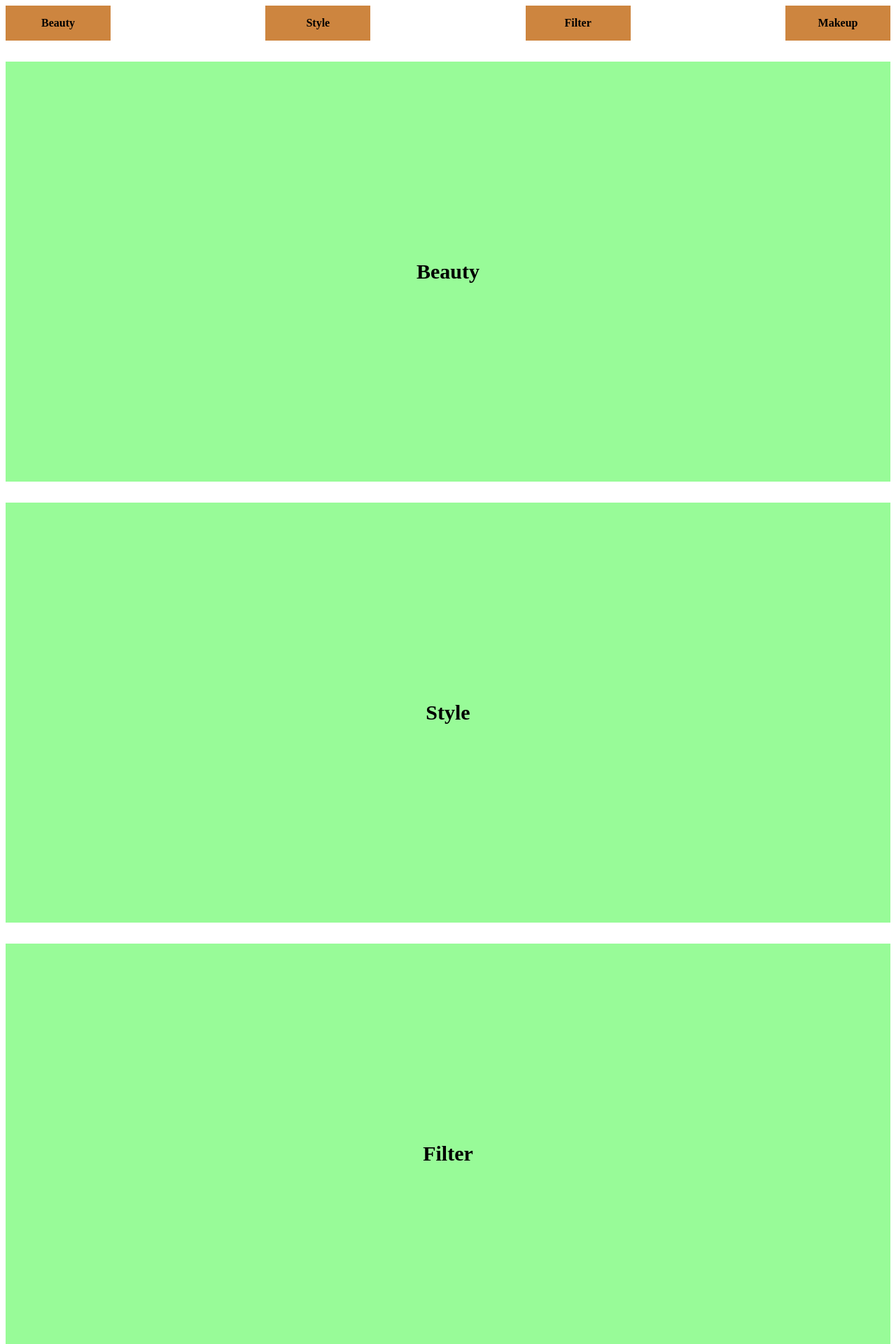
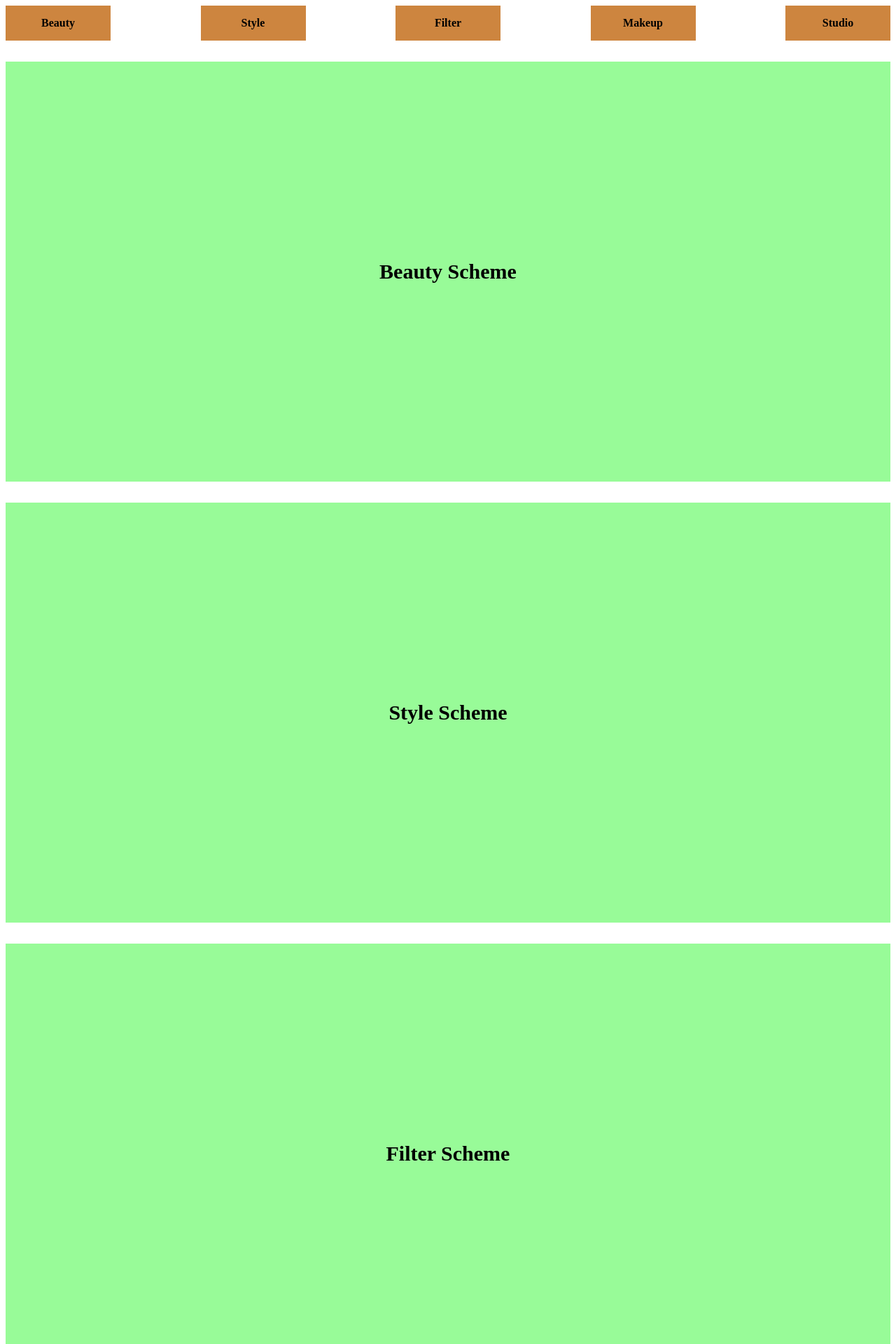
Before and after one commit to leeehwoo/django-deploy-test, a Django app: page / in a window 1280 px wide. Shown: the top 1920 px of the page at 70% size. Run offline with Django 3.2, Linux system fonts and the light colour scheme.

Commit message:
js example2

```diff
--- a/main/templates/main/index.html
+++ b/main/templates/main/index.html
@@ -51,12 +51,14 @@
         <div class="links" id="link2">Style</div>
         <div class="links" id="link3">Filter</div>
         <div class="links" id="link4">Makeup</div>
+        <div class="links" id="link5">Studio</div>
     </nav>
 
-    <div class="items" id="item1"> Beauty</div>
-    <div class="items" id="item2"> Style</div>
-    <div class="items" id="item3"> Filter</div>
-    <div class="items" id="item4"> Makeup</div>
+    <div class="items" id="item1"> Beauty Scheme</div>
+    <div class="items" id="item2"> Style Scheme</div>
+    <div class="items" id="item3"> Filter Scheme</div>
+    <div class="items" id="item4"> Makeup Scheme</div>
+    <div class="items" id="item5"> Studio Scheme</div>
 
     <script
         src="https://code.jquery.com/jquery-3.3.1.js"
@@ -86,5 +88,13 @@
             }, 800);
         })
     </script>
+
+    <script>
+        $('#link5').on('click', function() {
+            $('html').animate({
+                scrollTop: $("#item5").offset().top,
+            }, 800);
+        })
+    </script>
 </body>
 </html>
```
